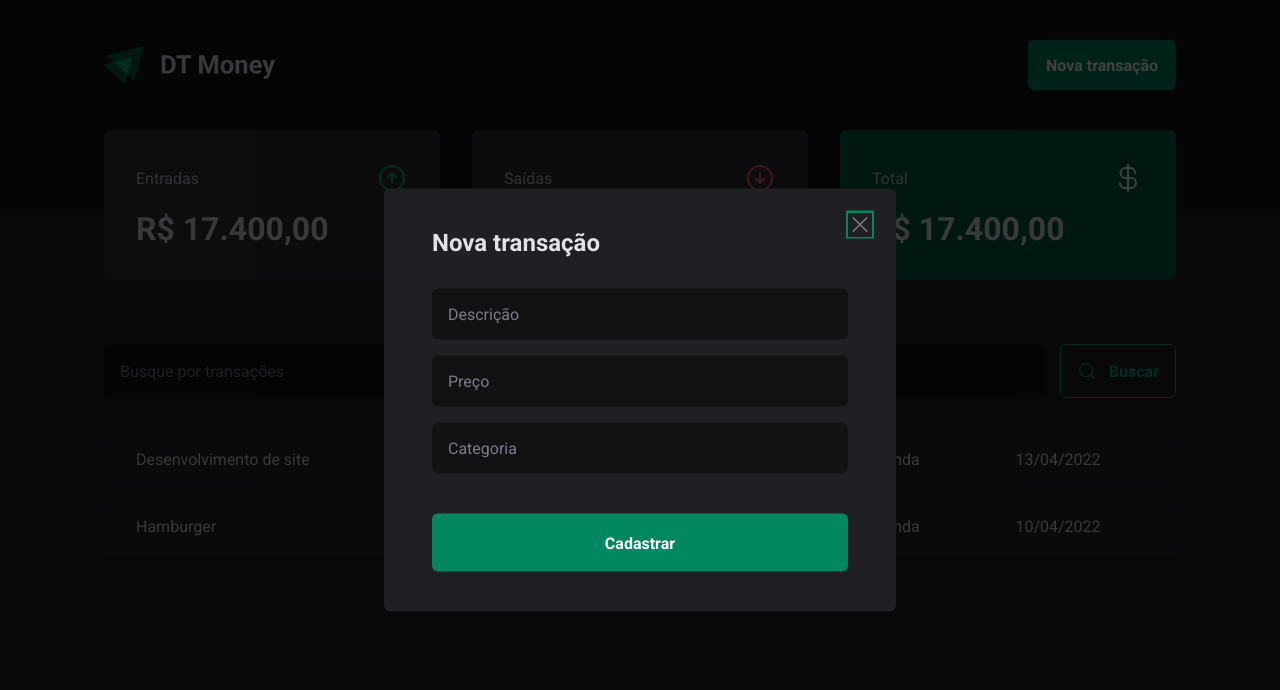
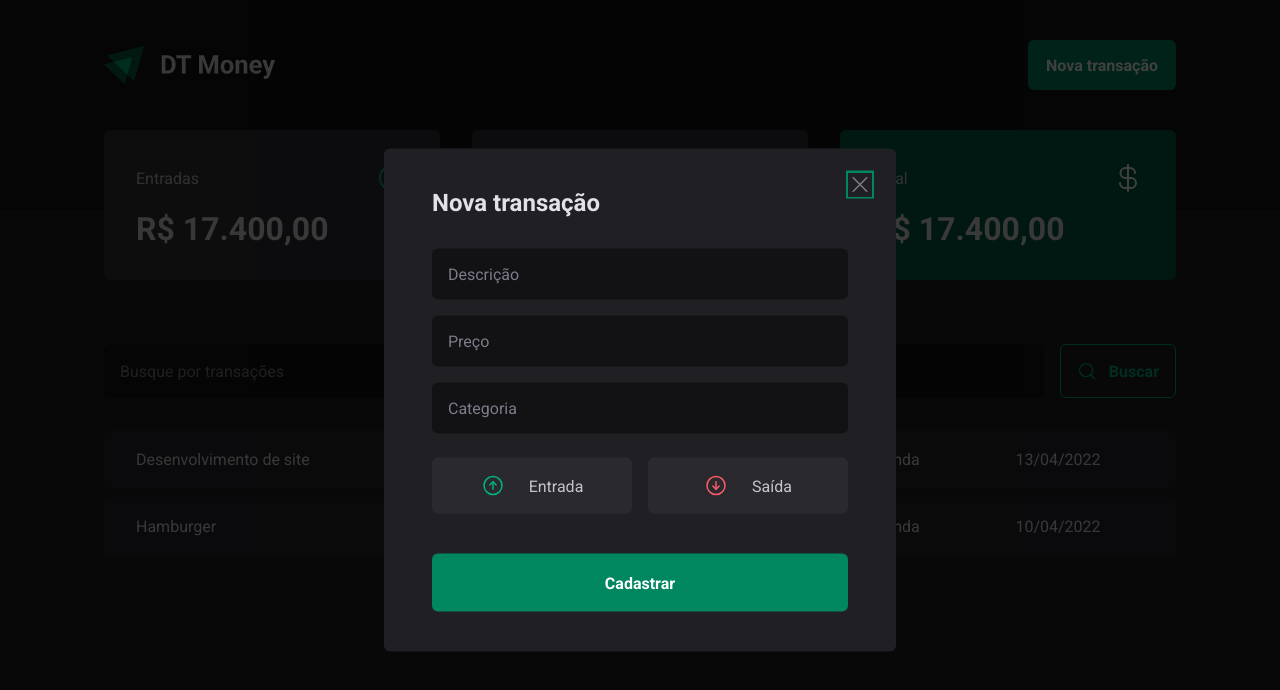
Before and after one commit to CCassolF/dt-money, a React (Vite) app: page / in a window 1280 px wide. Both pictures are taken after a click on the button "Nova transação". Shown: the top 690 px of the page. Built offline with nearby package versions, Linux system fonts and the light colour scheme.

Commit message:
Criando radio button acessível

```diff
--- a/package.json
+++ b/package.json
@@ -10,6 +10,7 @@
   },
   "dependencies": {
     "@radix-ui/react-dialog": "^1.0.2",
+    "@radix-ui/react-radio-group": "^1.1.1",
     "phosphor-react": "^1.4.1",
     "react": "^18.2.0",
     "react-dom": "^18.2.0",
--- a/src/components/NewTrasnsactionModal/index.tsx
+++ b/src/components/NewTrasnsactionModal/index.tsx
@@ -1,7 +1,7 @@
 import * as Dialog from '@radix-ui/react-dialog';
-import { X } from 'phosphor-react';
+import { ArrowCircleDown, ArrowCircleUp, X } from 'phosphor-react';
 
-import { CloseButton, Content, Overlay } from './styles';
+import { CloseButton, Content, Overlay, TransactionType, TransactionTypeButton } from './styles';
 
 export function NewTransactionModal() {
   return(
@@ -20,6 +20,18 @@ export function NewTransactionModal() {
           <input type="number" placeholder='Preço' required />
           <input type="text" placeholder='Categoria' required />
 
+          <TransactionType>
+            <TransactionTypeButton variant='income' value='income'>
+              <ArrowCircleUp size={24} />
+              Entrada
+            </TransactionTypeButton>
+
+            <TransactionTypeButton variant='outcome' value='outcome'>
+              <ArrowCircleDown size={24} />
+              Saída
+            </TransactionTypeButton>
+          </TransactionType>
+
           <button type="submit">
             Cadastrar
           </button>
--- a/src/components/NewTrasnsactionModal/styles.ts
+++ b/src/components/NewTrasnsactionModal/styles.ts
@@ -1,5 +1,6 @@
 import styled from "styled-components";
 import * as Dialog from '@radix-ui/react-dialog';
+import * as RadioGroup from '@radix-ui/react-radio-group';
 
 export const Overlay = styled(Dialog.Overlay)`
   position: fixed;
@@ -67,3 +68,44 @@ export const CloseButton = styled(Dialog.Close)`
   cursor: pointer;
   color: ${props => props.theme["gray-500"]};
 `
+export const TransactionType = styled(RadioGroup.Root)`
+  display: grid;
+  grid-template-columns: repeat(2, 1fr);
+  gap: 1rem;
+  margin-top: 0.5rem;
+`
+
+interface TransactionTypeButtonProps {
+  variant: 'income' | 'outcome'
+}
+
+export const TransactionTypeButton = styled(RadioGroup.Item)<TransactionTypeButtonProps>`
+  background: ${props => props.theme["gray-700"]};
+  padding: 1rem;
+  display: flex;
+  align-items: center;
+  justify-content: center;
+  gap: 1.5rem;
+  border-radius: 6px;
+  cursor: pointer;
+  border: 0;
+  color: ${props => props.theme["gray-300"]};
+
+  svg {
+    color: ${props => props.variant === 'income' ? props.theme["green-300"] : props.theme["red-300"]};
+  }
+
+  &[data-state='unchecked']:hover {
+    transition: background-color 0.2s;
+    background: ${props => props.theme["gray-600"]};
+  }
+
+  &[data-state='checked'] {
+    color: ${props => props.theme.white};
+    background: ${props => props.variant === 'income' ? props.theme["green-500"] : props.theme["red-500"]};
+
+    svg {
+      color: ${props => props.theme.white};
+    }
+  }
+`
```
Also changed, not shown: 1 other file (tests, documents, lock files or other folders).
